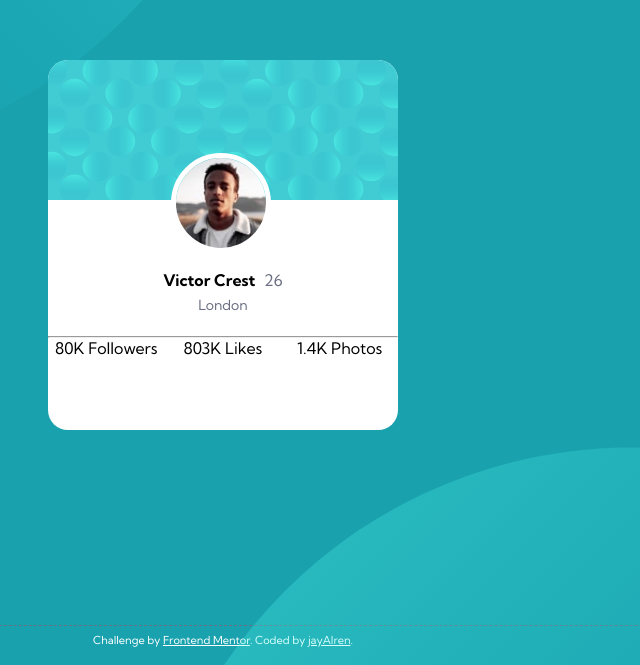
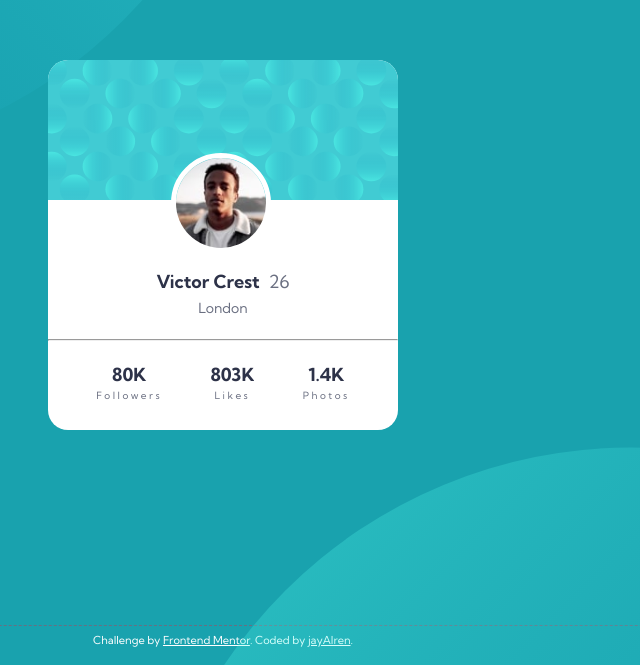
Before and after one commit to jayAlren/profile-card-component-main, a plain HTML site: page index.html in a window 1280 px wide. Shown: the part 135-800 px from the top of the page, without its empty margins (417-1057 px from the left). Drawn offline with Linux system fonts and the light colour scheme.

Commit message:
minimal changes

```diff
--- a/index.html
+++ b/index.html
@@ -30,16 +30,16 @@
         <hr />
         <div class="contain-socmedInfo">
           <div class="contain-socmedInfo-items">
-            80K
-            Followers
+            <h3>80K</h3>
+            <p>Followers</p>
           </div>
           <div class="contain-socmedInfo-items">
-            803K
-            Likes
+            <h3>803K</h3>
+            <p>Likes</p>
           </div>
           <div class="contain-socmedInfo-items">
-            1.4K
-            Photos
+            <h3>1.4K</h3>
+            <p>Photos</p>
           </div>
         </div>
       </div>
--- a/styles.css
+++ b/styles.css
@@ -10,7 +10,7 @@
 body {
 	font-family: Kumbh Sans, sans-serif;
 	font-weight: 400;
-	display: flex;
+
 	flex-direction: column;
 	font-size: 1em;
 	background-color: hsl(185, 75%, 39%);
@@ -19,7 +19,7 @@ body {
 }
 
 main {
-	flex: 1;
+
 }
 
 .container {
@@ -27,7 +27,6 @@ main {
 	justify-content: center;
 	align-items: center;
 	min-height: 95vh;
-
 }
 
 .contain {
@@ -76,11 +75,14 @@ main {
 }
 
 .contain-containInfo-name {
+	color: hsl(229, 23%, 23%);
 	padding: 0 5px 0 0;
+	font-size: 1.125em;
 	font-weight: 700;
 }
 
 .contain-contactInfo-age {
+	font-size: 1.125em;
 	color: hsl(227, 10%, 46%);
 }
 
@@ -96,13 +98,26 @@ hr {
 
 .contain-socmedInfo {
 	display: flex;
-	justify-content: center;
-	align-items: baseline;
+	justify-content: space-evenly;
+	align-items: center;
+}
+
+.contain-socmedInfo-items {
+	padding: 20px 0;
+	line-height: 1.5;
+	text-align: center;
 
 }
 
-.contain-socmedInfo-items {
-	flex: 1;
+.contain-socmedInfo-items h3 {
+	color: hsl(229, 23%, 23%);
+	font-size: 1.125em;
+}
+
+.contain-socmedInfo-items p {
+	font-size: .625em;
+	color: hsl(227, 10%, 46%);
+	letter-spacing: .25em;
 }
 
 footer {
@@ -110,7 +125,7 @@ footer {
 	padding: 7px;
 	width: 100%;
 	text-align: center;
-	flex: 1;
+
 	font-size: 11px;
 	text-align: center;
 	color: white;
```
